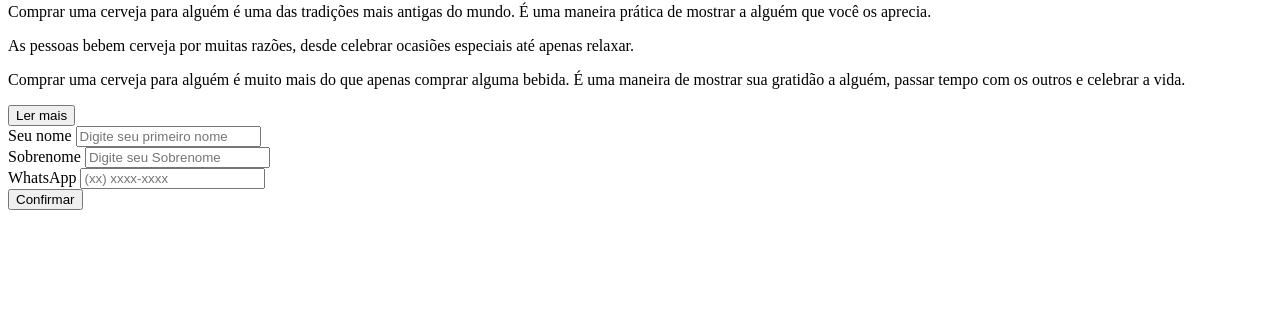
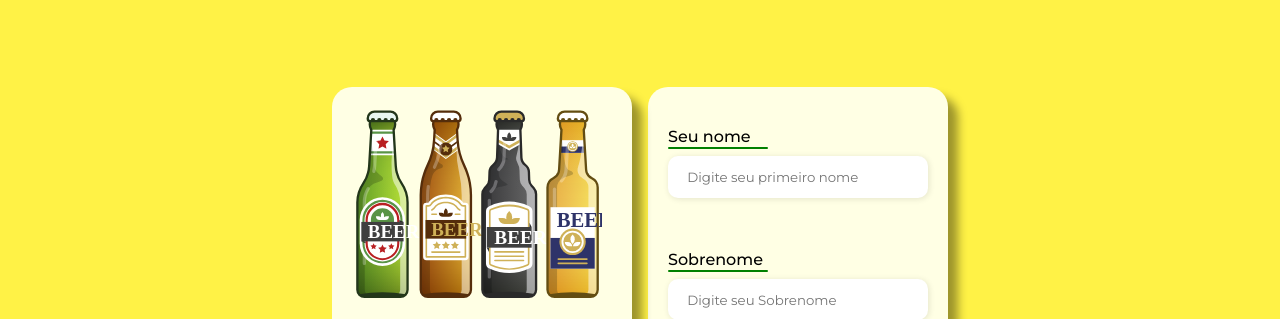
Before and after one commit to wallacedevsantos/me-pague-uma-cerveja, a plain HTML site: page index.html in a window 1280 px wide. Shown: the part 82-401 px from the top of the page. Drawn offline with Linux system fonts and the light colour scheme; the site is published under a folder, as on GitHub Pages, so addresses that start at the root find nothing.

Commit message:
Atualização dos links

```diff
--- a/index.html
+++ b/index.html
@@ -4,14 +4,14 @@
     <meta charset="UTF-8">
     <meta http-equiv="X-UA-Compatible" content="IE=edge">
     <meta name="viewport" content="width=device-width, initial-scale=1.0">
-    <link rel="stylesheet" href="/style.css">
-    <link rel="shortcut icon" href="/beer.png" type="image/x-icon">
+    <link rel="stylesheet" href="style.css">
+    <link rel="shortcut icon" href="beer.png" type="image/x-icon">
     <title>Me pague uma cerveja</title>
 </head>
 <body>
     <div class="card">
         <div class="icon">
-            <img src="/BEER.svg" alt="cervejas">
+            <img src="BEER.svg" alt="cervejas">
         </div>
 
         <div class="content">
@@ -39,6 +39,6 @@
         <button id="confirme-button">Confirmar</button>
     </div>
 
-    <script src="/script.js"></script>
+    <script src="script.js"></script>
 </body>
 </html>
```
